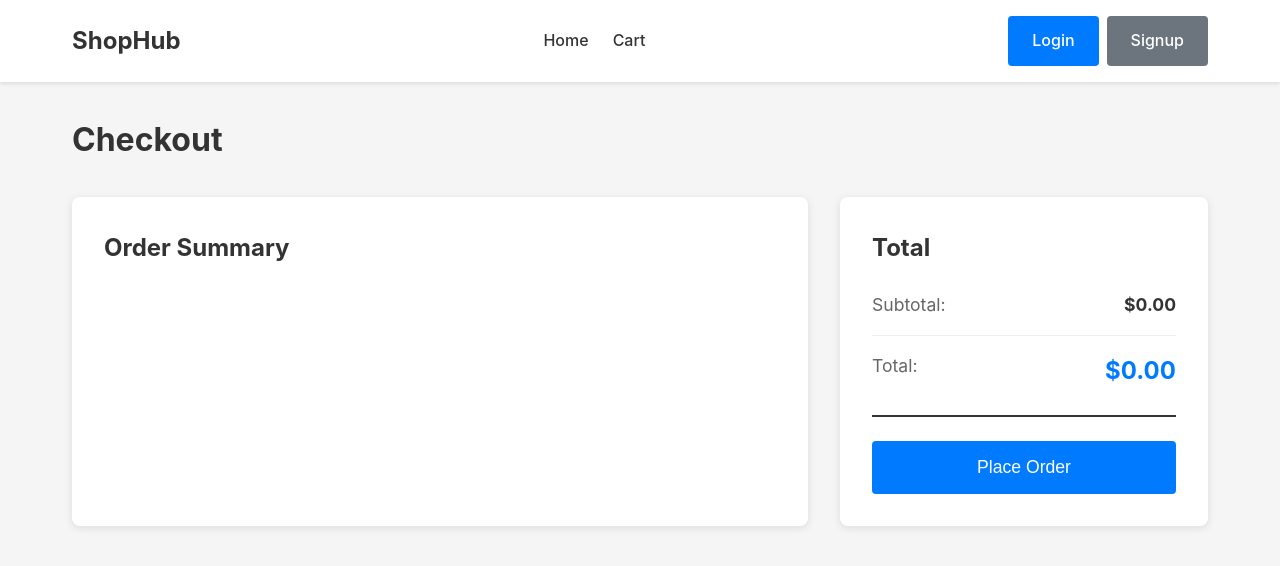
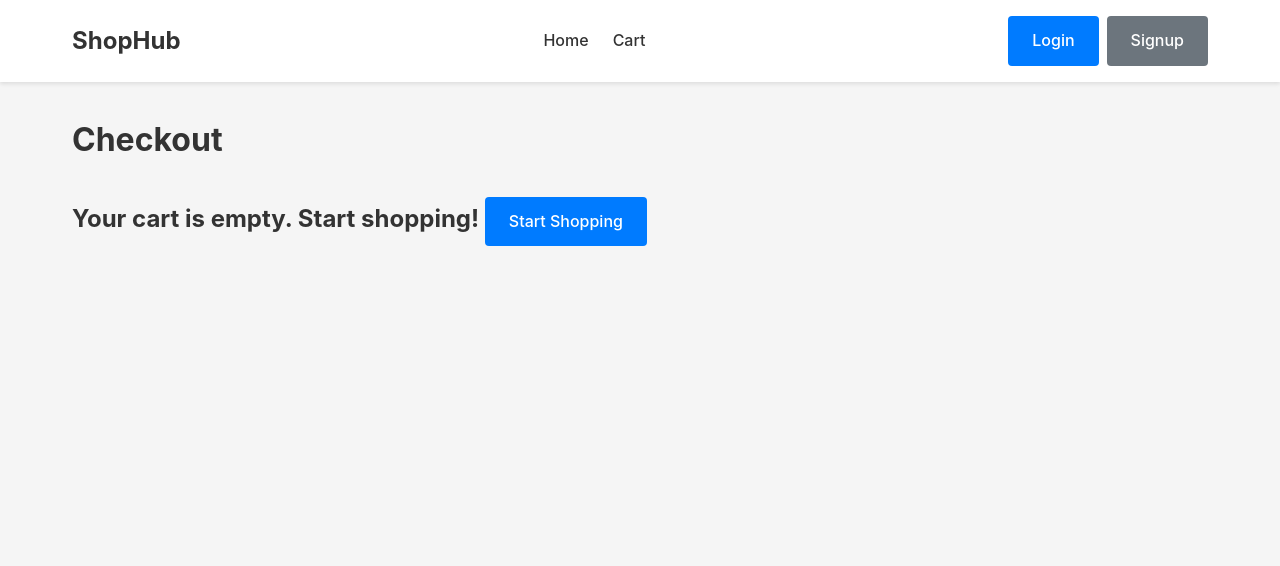
Before and after one commit to edonis175/shophub-react-web, a React (Vite) app: page /checkout in a window 1280 px wide. Shown: the top 566 px of the page. Built offline with nearby package versions, Linux system fonts and the light colour scheme.

Commit message:
Added a button in cart if there are no products to redirect us to Home page and fixed an import in CartContext.jsx

```diff
--- a/src/context/CartContext.jsx
+++ b/src/context/CartContext.jsx
@@ -1,5 +1,5 @@
 import { createContext, useContext, useState } from "react";
-import { getProductById } from "/Users/Admin/OneDrive/Desktop/shophub-react-web/src/data/products";
+import { getProductById } from "../data/products";
 
 export const CartContext = createContext(null);
 
--- a/src/pages/Checkout.jsx
+++ b/src/pages/Checkout.jsx
@@ -1,3 +1,4 @@
+import { Link } from "react-router-dom";
 import { useCart } from "../context/CartContext";
 
 export default function Checkout() {
@@ -22,6 +23,14 @@ export default function Checkout() {
     <div className="page">
       <div className="container">
         <h1 className="page-title">Checkout</h1>
+        {cartItems.length === 0 ? (
+          <h2>
+            Your cart is empty. Start shopping!{" "}
+            <Link to="/" className="btn btn-primary">
+              Start Shopping
+            </Link>
+          </h2>
+        ) : (
           <div className="checkout-container">
             <div className="checkout-items">
               <h2 className="checkout-section-title">Order Summary</h2>
@@ -42,14 +51,18 @@ export default function Checkout() {
                     <div className="quantity-controls">
                       <button
                         className="quantity-btn"
-                      onClick={() => updateQuantity(item.id, item.quantity - 1)}
+                        onClick={() =>
+                          updateQuantity(item.id, item.quantity - 1)
+                        }
                       >
                         -
                       </button>
                       <span className="quantity-value">{item.quantity}</span>
                       <button
                         className="quantity-btn"
-                      onClick={() => updateQuantity(item.id, item.quantity + 1)}
+                        onClick={() =>
+                          updateQuantity(item.id, item.quantity + 1)
+                        }
                       >
                         +
                       </button>
@@ -83,11 +96,13 @@ export default function Checkout() {
               <button
                 className="btn btn-primary btn-large btn-block"
                 onClick={placeOrder}
+                disabled={cartItems.length === 0}
               >
                 Place Order
               </button>
             </div>
           </div>
+        )}
       </div>
     </div>
   );
```
Lines whose indentation alone changed are shown as unchanged.
